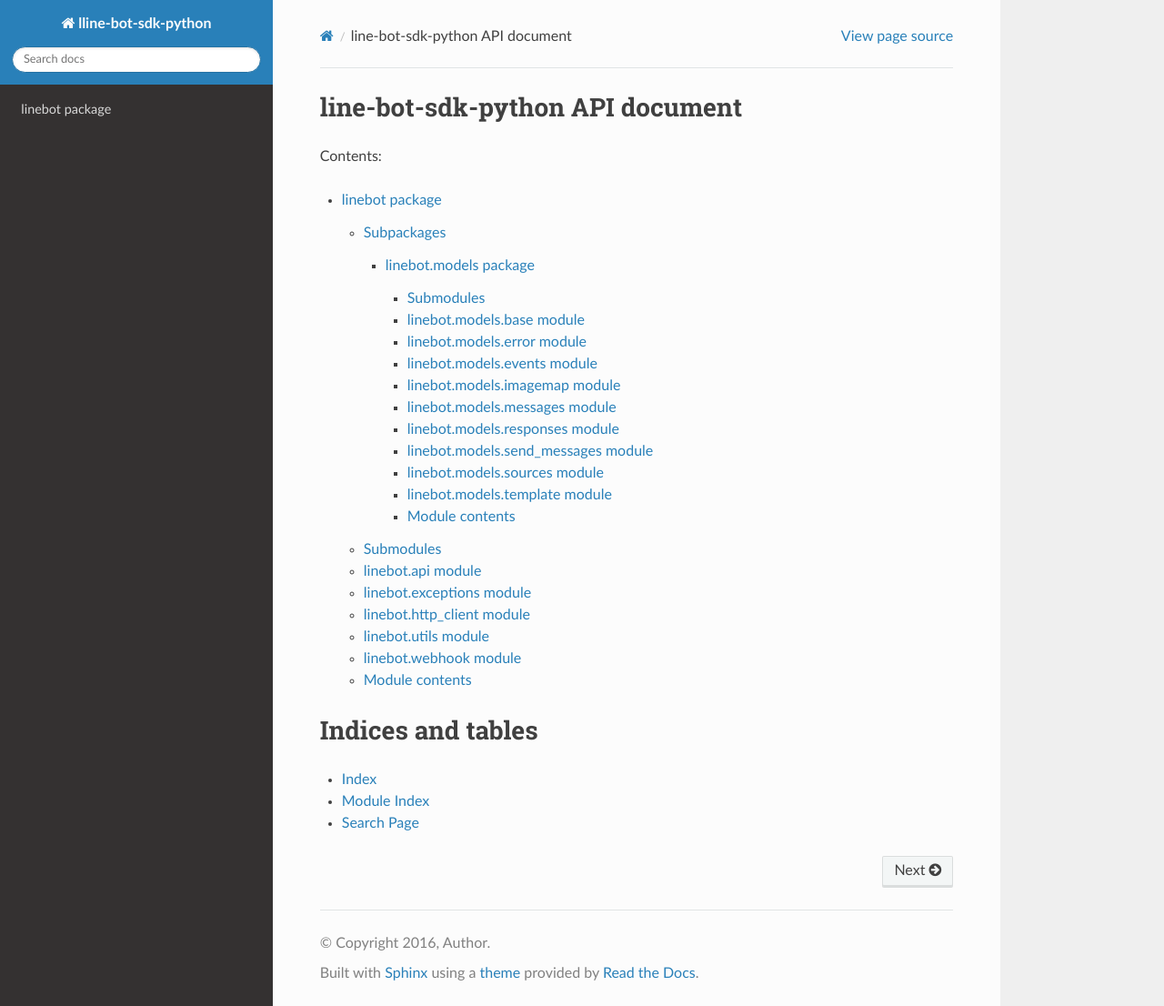
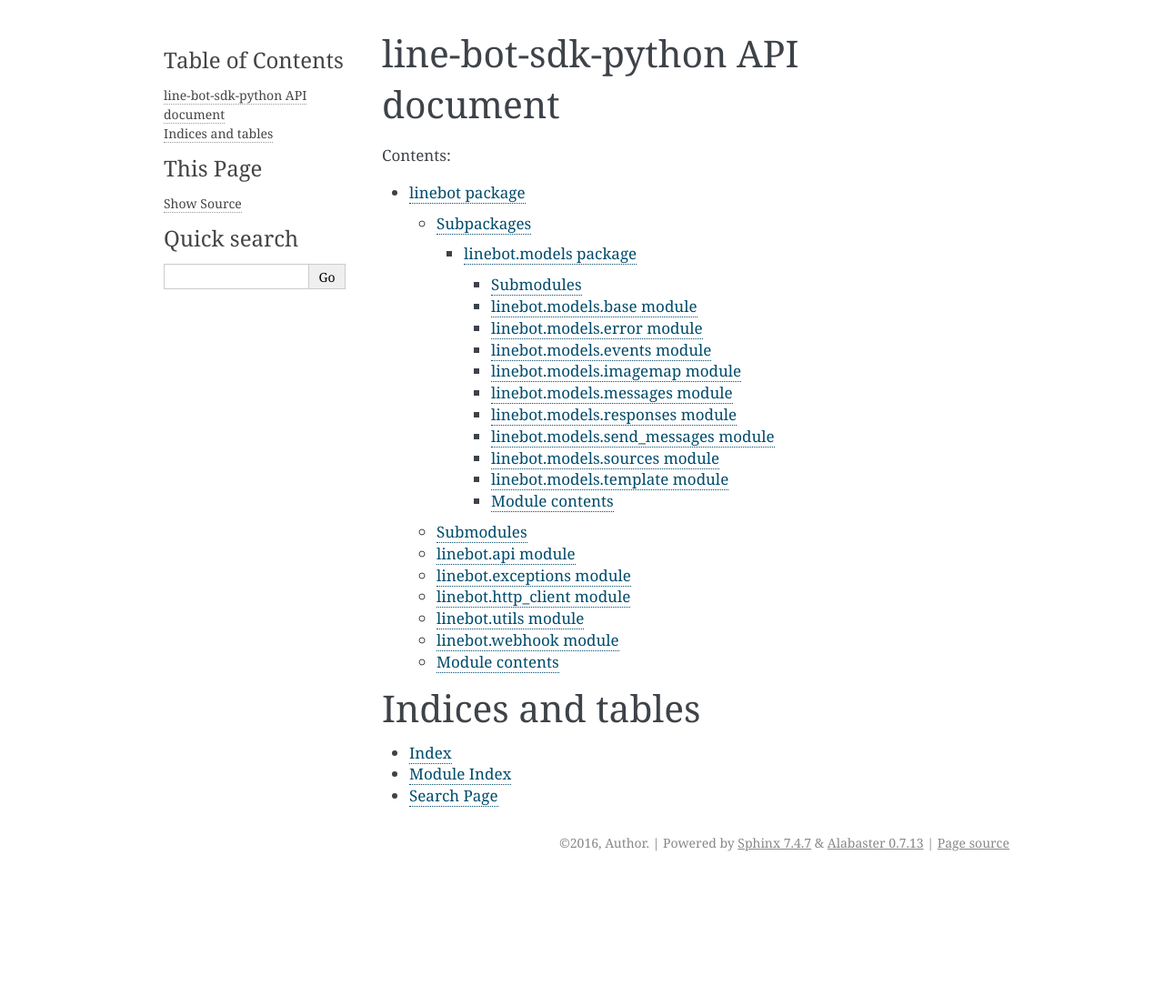
Before and after one commit to line/line-bot-sdk-python, a Sphinx documentation site: the page built from docs/index.rst, in a window 1280 px wide and 1106 px high. Shown: the whole window at 91% size. Built offline with Sphinx 7.4.7, drawn with Linux system fonts in a browser that asks for light colours.

Commit message:
remove upload_docs sections. change docs style.

```diff
--- a/docs/conf.py
+++ b/docs/conf.py
@@ -123,7 +123,7 @@
 # The theme to use for HTML and HTML Help pages.  See the documentation for
 # a list of builtin themes.
 #
-html_theme = 'sphinx_rtd_theme'
+html_theme = 'alabaster'
 
 # Theme options are theme-specific and customize the look and feel of a theme
 # further.  For a list of options available for each theme, see the
--- a/setup.cfg
+++ b/setup.cfg
@@ -3,6 +3,3 @@
 
 [wheel]
 universal = 1
-
-[upload_docs]
-upload-dir = docs/_build/html
```
